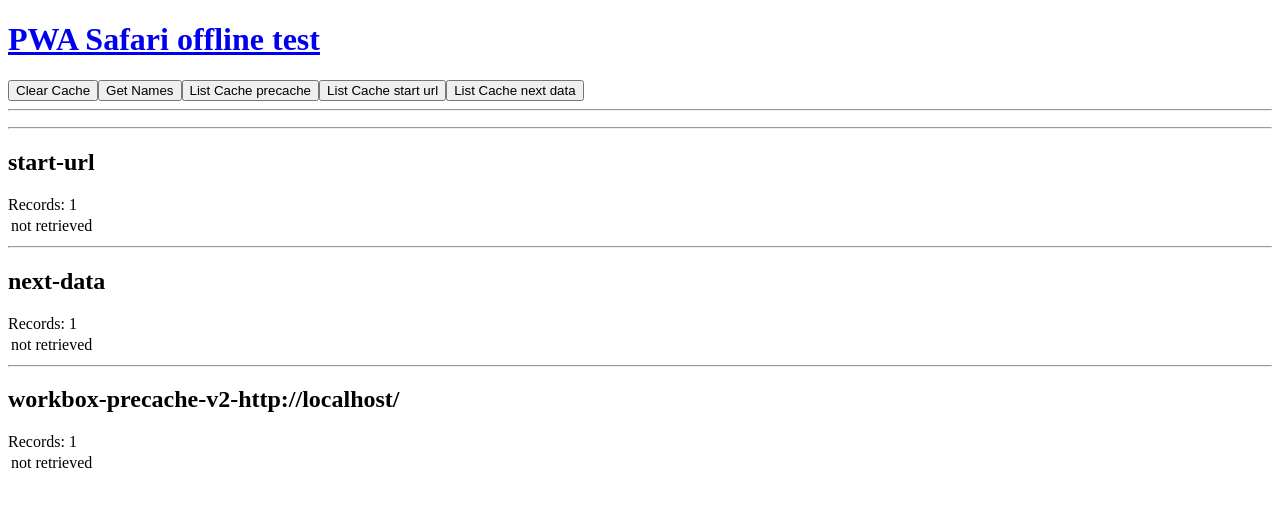
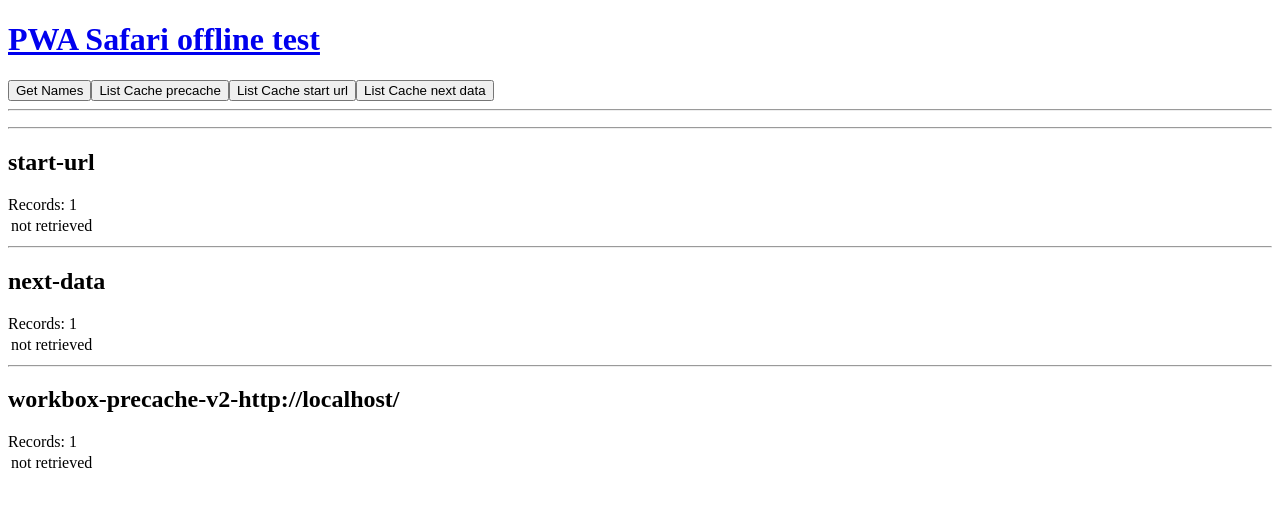
Before and after one commit to kellypacker/kellys-pwa, a Next.js app: page / in a window 1280 px wide. Shown: the top 506 px of the page. Built offline with nearby package versions, Linux system fonts and the light colour scheme.

Commit message:
Comment out clear button

```diff
--- a/pages/index.js
+++ b/pages/index.js
@@ -110,7 +110,7 @@
           <Link href="/test">PWA Safari offline test</Link>
         </h1>
 
-        <button onClick={handleClear}>Clear Cache</button>
+        {/* <button onClick={handleClear}>Clear Cache</button> */}
         <button onClick={handleGetCacheNames}>Get Names</button>
         <button onClick={handleGetCache}>List Cache precache</button>
         <button onClick={handleGetCacheStartUrl}>List Cache start url</button>
```
